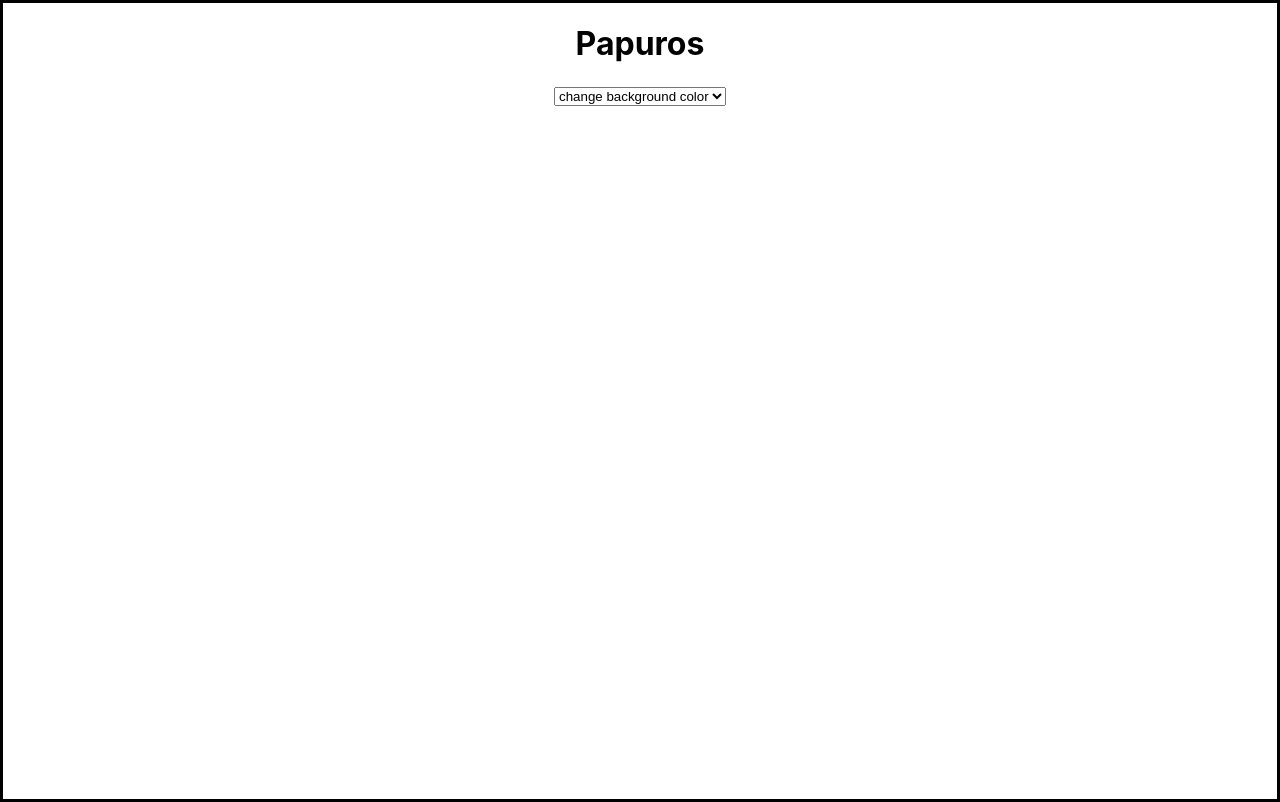
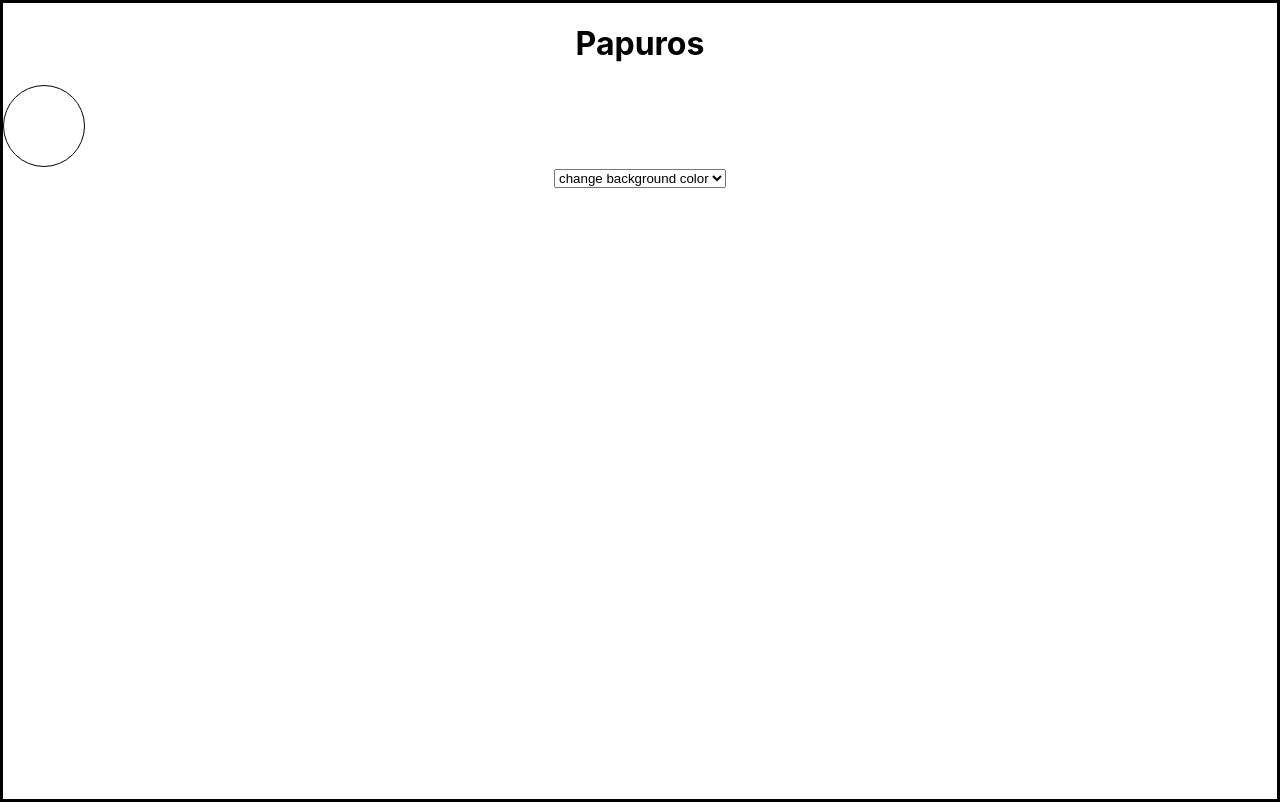
Before and after one commit to Bernard-Calma/papuros, a React (Create React App) app: page / in a window 1280 px wide. Built offline with nearby package versions, Linux system fonts and the light colour scheme.

Commit message:
circle container for colors created

```diff
--- a/src/App.css
+++ b/src/App.css
@@ -38,3 +38,12 @@
 }
 
 /* Main Container */
+
+/* Background Color Picker Container */
+#backgroundColorPickerContainer {
+  width: 10vh;
+  height: 10vh;
+  border: 1px solid black;
+  border-radius: 80px;
+  overflow: hidden;
+}
--- a/src/Containers/BackgroundColorPicker.js
+++ b/src/Containers/BackgroundColorPicker.js
@@ -1,4 +1,6 @@
 import { useState } from "react"
+
+import "../App.css"
 
 // Color List
 const colorList = [
@@ -19,6 +21,15 @@ export const BackgroundColorPicker = (props) => {
     }
     return(
         <div>
+            <div className = "container" id = "backgroundColorPickerContainer">
+                {
+                    colorList.map((color, index) =>
+                    <div
+                        style = {{backgroundColor: {color}, height: 10, width: 10}}
+                        >
+                    </div>)
+                }
+            </div>
             <select
                 id = "colors"
                 name = "colors"
```
